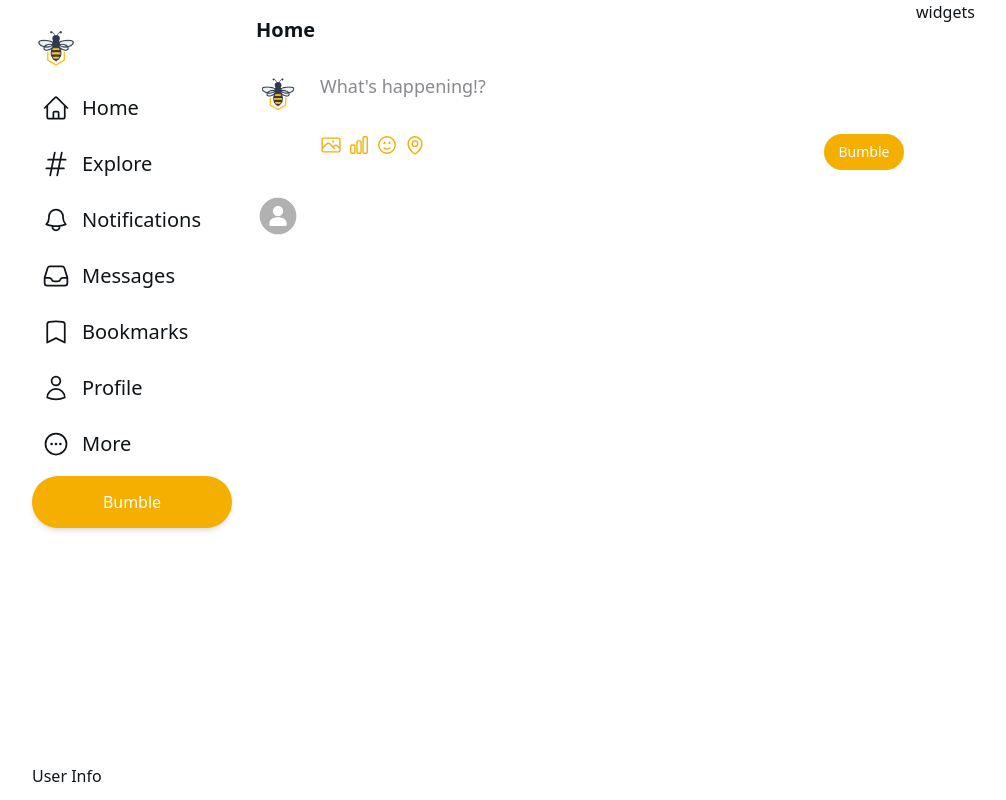
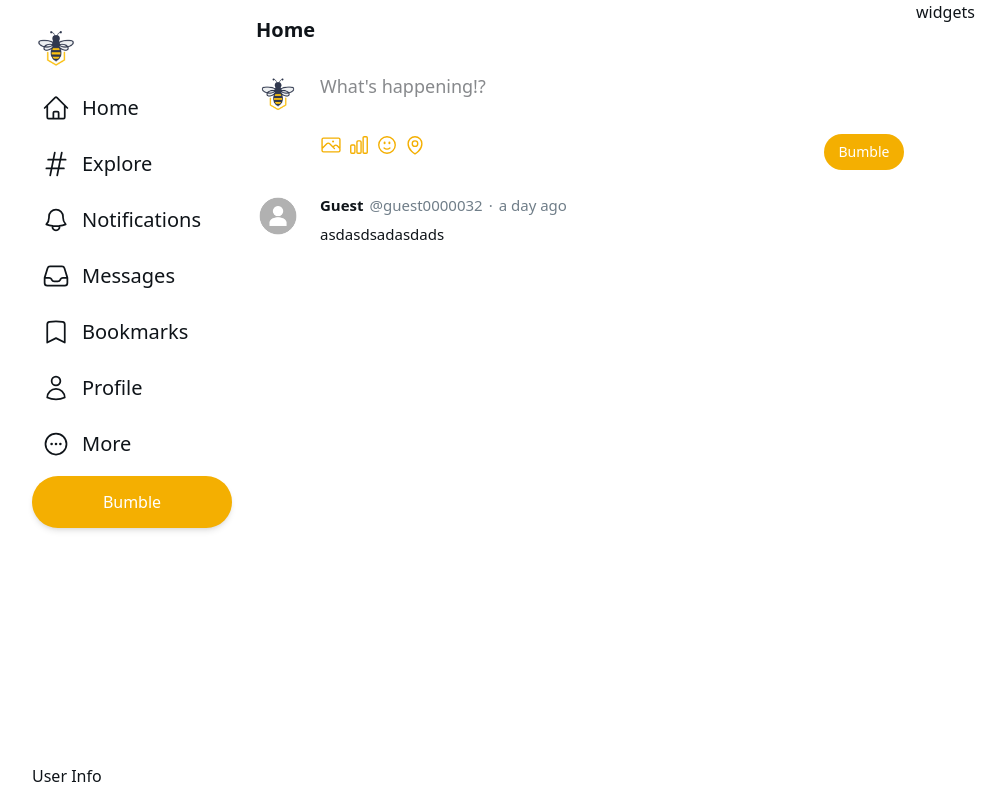
Before and after one commit to eduardolluis/busy-bee, a Next.js app: page / in a window 1280 px wide. Shown: the whole page, without its empty margins (60-1066 px from the left). Built offline with nearby package versions, Linux system fonts and the light colour scheme.

Commit message:
styling post header

```diff
--- a/components/Post.tsx
+++ b/components/Post.tsx
@@ -10,13 +10,24 @@
 
 export function PostHeader() {
   return (
-    <div className="flex p-3">
+    <div className="flex p-3 space-x-5">
       <Image
         src="/profile-pic.png"
         width={44}
         height={44}
         alt="Profile Picture"
+        className="w-11 h-11"
       />
+      <div className="text-[15px] flex flex-col space-y-1.5">
+        <div className="flex space-x-1.5  text-[#707E89]">
+          <span className="font-bold text-[#0F1419]">Guest</span>
+          <span>@guest0000032</span>
+          <span>·</span>
+          <span>a day ago</span>
+        </div>
+
+        <span> asdasdsadasdads</span>
+      </div>
     </div>
   );
 }
```
